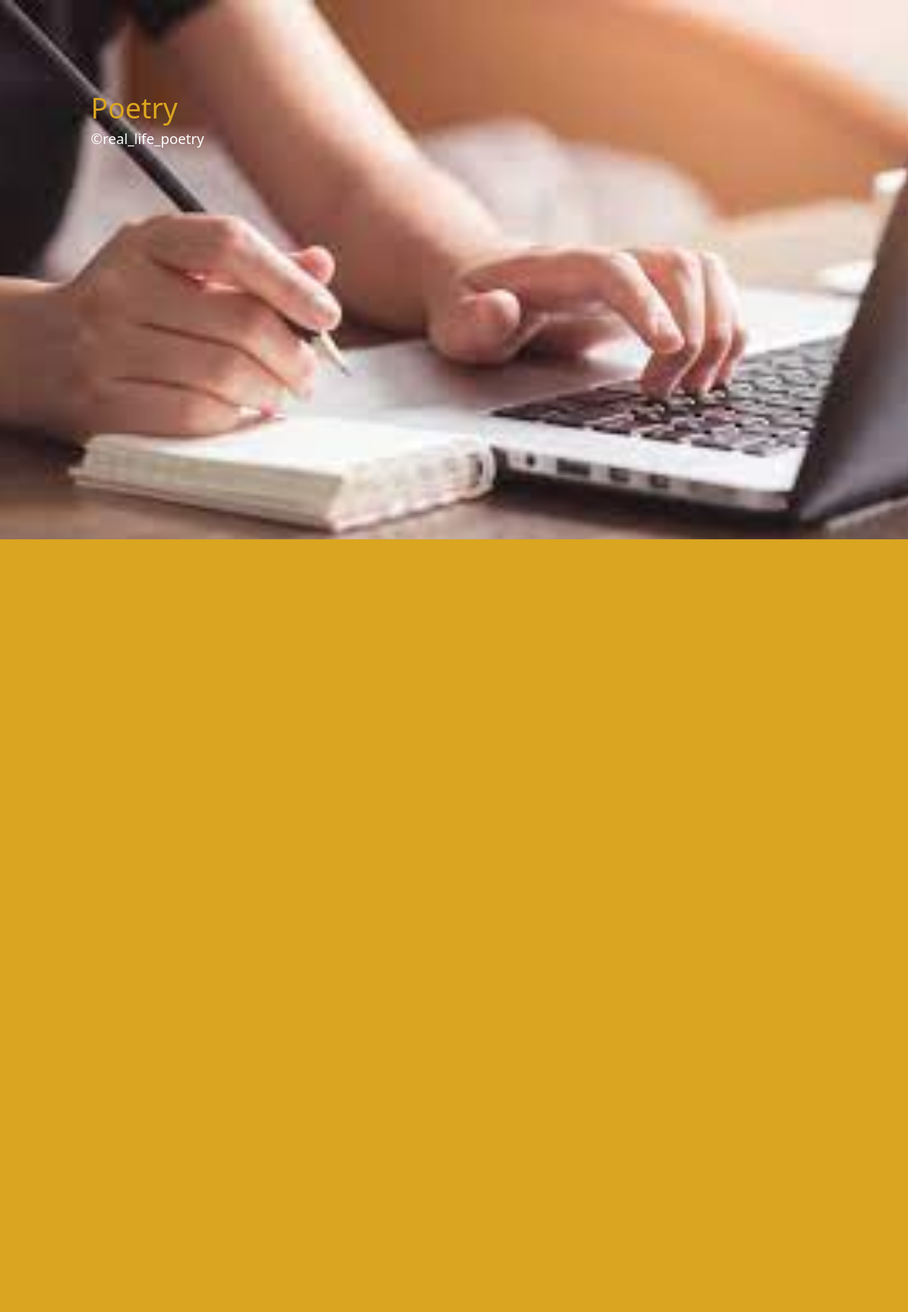
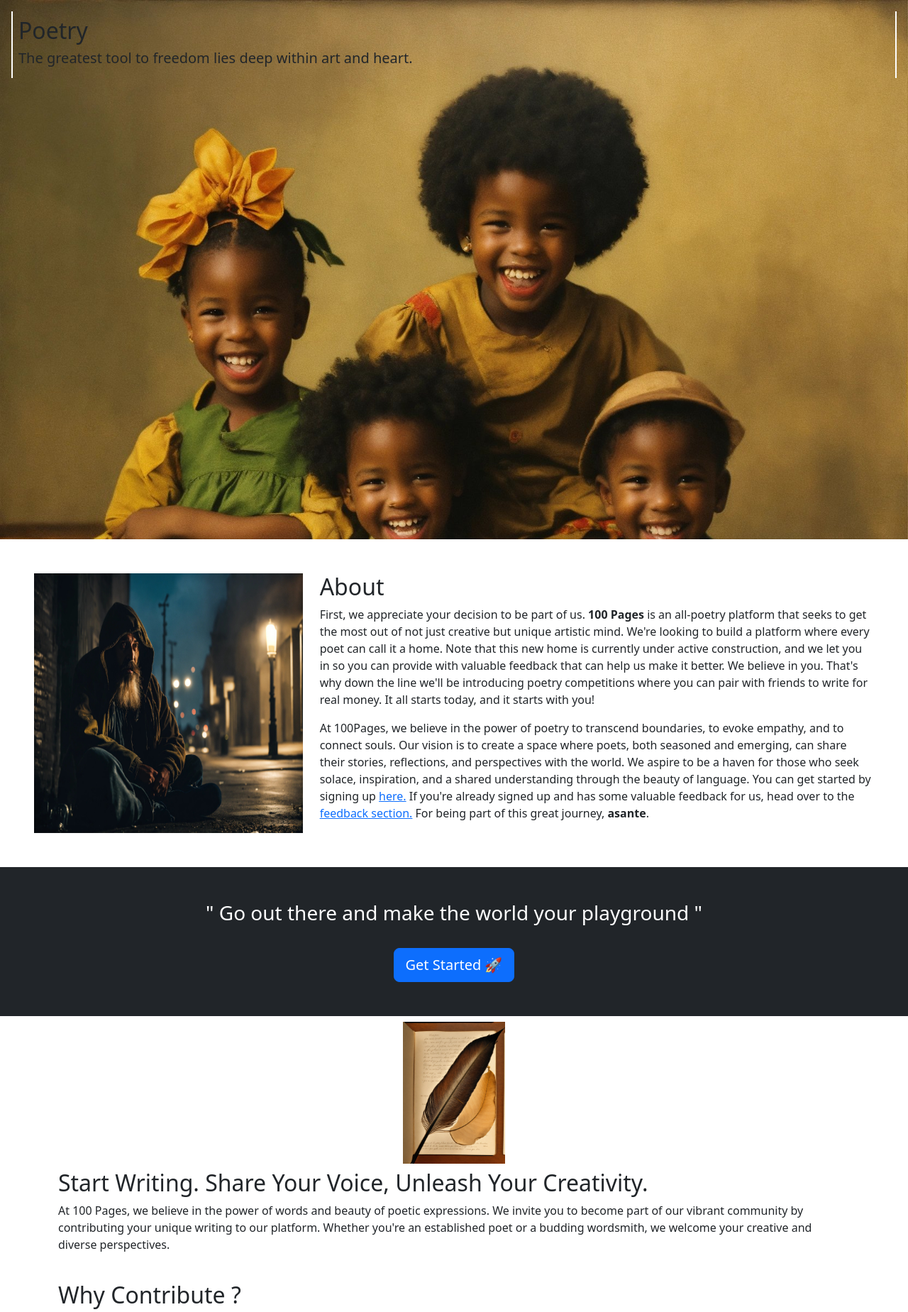
Before and after one commit to Kiprotich-Code/100Pages, a Django app: page / in a window 1280 px wide. Shown: the part 72-1921 px from the top of the page at 71% size. Before the commit the page ends 832 px from the top, so only its background shows below. Run offline with Django 4.2, Linux system fonts and the light colour scheme; some libraries are stand-ins or nearby versions.

Commit message:
First deployment

```diff
--- a/main/blog/forms.py
+++ b/main/blog/forms.py
@@ -1,5 +1,5 @@
 from django import forms
-from .models import Posts, Comment
+from .models import Posts, Comment, UserFeedback
 from django_summernote.widgets import SummernoteWidget, SummernoteInplaceWidget
 
 # Create forms here
@@ -14,3 +14,9 @@ class CommentForm(forms.ModelForm):
     class Meta:
         model = Comment
         fields = ('body', )
+
+
+class FeedbackForm(forms.ModelForm):
+    class Meta:
+        model = UserFeedback
+        fields = '__all__'
--- a/main/blog/models.py
+++ b/main/blog/models.py
@@ -36,14 +36,12 @@ class Comment(models.Model):
         return 'Comment {} by {}'.format(self.body, self.commenter)
 
 
-# class Upvote(models.Model):
-#     post = models.ForeignKey(Posts, on_delete=models.CASCADE, related_name='upvotes')
-#     upvoter = models.ForeignKey(User, on_delete=models.CASCADE)
-#     created_on = models.DateTimeField(auto_now_add=True)
-#     active = models.BooleanField(default=True)
+# Temporary model to check for users feedback
+class UserFeedback(models.Model):
+    name = models.CharField(max_length=100)
+    email = models.EmailField(blank=True)
+    subject = models.CharField(max_length=150)
+    message = models.TextField()
 
-#     class Meta:
-#         ordering = ['created_on']
-
-#     def __str__(self):
-#         return self.upvoter
+    def __str__(self):
+        return f'Feedback from {self.name}'
--- a/main/static/css/index.css
+++ b/main/static/css/index.css
@@ -1,28 +1,20 @@
 .header {
-    background-image: url('../images/img.jpeg');
+    background-image: url('../images/lexica7.jpg');
     background-size: cover;
     background-repeat: no-repeat;
     height: 95vh;
     background-position: top;
 }
 
-.header .header-col-1 > h2 {
-    padding: 10% 0 0 10%;
-    color: goldenrod;
-    text-transform: capitalize;
-    font-size: 40px;
-}
-
-.header .header-col-1 > h5 {
-    padding-left: 10%;
-    color: white;
-}
-
 #messages {
     width: max-content !important;
 }
 
-.header .header-col-1>h2 {
+ul {
+    list-style: none !important;
+}
+
+/* .header .header-col-1>h2 {
     padding: 10% 0 0 10%;
     color: goldenrod;
     text-transform: capitalize;
@@ -32,4 +24,4 @@
 .header .header-col-1>h5 {
     padding-left: 10%;
     color: white;
-}
+} */
--- a/main/static/js/view_profile.js
+++ b/main/static/js/view_profile.js
@@ -15,3 +15,7 @@ function showSection(sectionId) {
     selectedSection.style.display = 'block';
   }
 }
+
+function feedbackForm() {
+  alert("Thank you for giving us your feedback! We are glad to have you here!")
+}
--- a/main/templates/index.html
+++ b/main/templates/index.html
@@ -1,4 +1,5 @@
 {% load static %}
+{% load crispy_forms_filters %}
 
 <!DOCTYPE html>
 <html lang="en">
@@ -82,11 +83,114 @@
     {% endfor %}
   {% endif %}
   {% block content %}
-  <div class="header row">
-    <div class="col header-col-1">
+  <div class="header p-3 align-self-end">
+    <div class="p-2 border border-2 border-white border-left-0 border-top-0 border-bottom-0">
       <h2>Poetry</h2>
-      <h5>©real_life_poetry</h5>
+      <h5 class="fw-light">The greatest tool to freedom lies deep within art and heart.</h5>
     </div>
+  </div>
+
+  <!-- about section  -->
+  <div class="about">
+    <div class="row p-5">
+      <div class="col col-md-4">
+        <img src="{% static 'images/lexica5.jpg'%}" alt="image" style="width: 100%; height: 100%;">
+      </div>
+      <div class="col">
+        <h2>About</h2>
+        <p>
+          First, we appreciate your decision to be part of us.
+          <strong>100 Pages</strong> is an all-poetry platform that seeks to get the most out of not just creative but unique artistic mind.
+          We're looking to build a platform where every poet can call it a home.
+          Note that this new home is currently under active construction, and we let you in so you can provide with valuable feedback that can help us make it better.
+          We believe in you. That's why down the line we'll be introducing poetry competitions where you can pair with friends to write for real money.
+          It all starts today, and it starts with you!
+        </p>
+
+        <p>
+          At 100Pages, we believe in the power of poetry to transcend boundaries, to evoke empathy, and to connect souls.
+          Our vision is to create a space where poets, both seasoned and emerging, can share their stories, reflections, and perspectives with the world.
+          We aspire to be a haven for those who seek solace, inspiration, and a shared understanding through the beauty of language.
+          You can get started by signing up <a href="">here.</a>
+          If you're already signed up and has some valuable feedback for us, head over to the <a href="">feedback section.</a>
+          For being part of this great journey, <strong> asante</strong>.
+        </p>
+      </div>
+    </div>
+    <!-- hero section  -->
+    <div class="bg-dark text-white text-center p-5">
+      <h3>
+        " Go out there and make the world your playground "
+      </h3><br>
+      <button class="btn btn-lg btn-primary">Get Started 🚀</button>
+    </div>
+
+    <!-- writing guidlines  -->
+    <div class="container">
+      <div class="text-center p-2">
+        <img src="{% static 'images/lexica1.jpg'%}" alt="image" style="height: 200px;">
+      </div>
+      <div>
+        <h2>Start Writing. Share Your Voice, Unleash Your Creativity.</h2>
+        <p>
+          At 100 Pages, we believe in the power of words and beauty of poetic expressions.
+          We invite you to become part of our vibrant community by contributing your unique writing to our platform.
+          Whether you're an established poet or a budding wordsmith, we welcome your creative and diverse perspectives.
+        </p><br>
+
+        <h2>Why Contribute ?</h2>
+        <p>
+          <strong>🔥 Amplify your voice:</strong><br>
+          1. Showcase your talent to a global audience passionate about creativity.<br>
+          2. Build your personal brand and connect with fellow poets and enthusiasts.<br><br>
+
+          <strong>🚀 Inspire Others:</strong><br>
+          1. Your words have the potential to inspire, provoke thought, and evoke emotions.<br>
+          2. Contribute to a space where creativity knows no bounds and imagination is celebrated.<br><br>
+
+          <strong>📚 Community Engagement:</strong><br>
+          1. Join a community of like-minded individuals who appreciate the power of language.<br>
+          2. Receive constructive feedback and encouragement to enhance your craft.<br><br>
+        </p>
+      </div>
+    </div>
+  </div>
+
+  <!-- Feedback  -->
+  <div class="container py-3">
+    <p class="small fw-light"> We value your feedback!</p>
+    <form action="" method="post">
+      {% csrf_token%}
+      <h2>Feedback Form</h2>
+      {{form | crispy}}
+      <button type="submit" class="btn btn-primary" onclick="feedbackForm()">Submit Feedback</button>
+    </form>
+  </div>
+  <!-- Footer  -->
+  <footer>
+    <div class="row text-right h-50 bg-dark text-white p-3">
+      <div class="col col-md-8 p-md-3">
+        <h3 style="color: goldenrod;">100 Pages</h3>
+        <p>
+          Join us in creating a tapestry of words that reflects the beauty, pain, and complexity of the human experience.
+          Your contribution matters, and we can't wait to explore the realms of your creativity.
+          Start sharing your poetry today and be a part of something truly extraordinary.
+          Together, let's make 100Pages a vibrant tapestry of poetic expression!
+        </p>
+      </div>
+      <div class="col py-md-3">
+        <ul>
+          <li><a class="text-decoration-none text-white" href="">Home</a></li>
+          <li><a href="" class="text-decoration-none text-white">Updates</a></li>
+          <li><a href="" class="text-decoration-none text-white">Feedback</a></li>
+          <li><a href="" class="text-decoration-none text-white">Get Started</a></li>
+        </ul>
+      </div>
+    </div>
+  </footer>
+
+  <div class="row bg-dark text-center p-3 text-white">
+    <h3 class="fw-lighter small">With 💙 from <a href="#" class="text-decoration-none">100Pages</a></h3>
   </div>
   {% endblock %}
   <!--  Script tags -->
--- a/main/users/views.py
+++ b/main/users/views.py
@@ -7,10 +7,21 @@ from blog.models import Posts
 from django.contrib import messages
 from django.core.paginator import Paginator
 from django.contrib.auth.decorators import login_required
+from blog.forms import FeedbackForm
 
 # Create your views here.
 def home(request):
-    return render(request, 'index.html')
+    if request.method == 'POST':
+        form = FeedbackForm(request.POST)
+        if form.is_valid():
+            form.save()
+            return redirect('home')
+    else:
+        form = FeedbackForm()
+    context = {
+        'form': form
+    }
+    return render(request, 'index.html', context)
 
 def login_user(request):
     if request.method == "POST":
```
Also changed, not shown: main/blog/migrations/0011_userfeedback.py (added), main/db.sqlite3, main/static/images/lexica.jpg (added), main/static/images/lexica1.jpg (added), main/static/images/lexica3.jpg (added), main/static/images/lexica4.jpg (added), main/static/images/lexica5.jpg (added), main/static/images/lexica6.jpg (added), main/static/images/lexica7.jpg (added), main/static/images/mid1.png (added), main/static/images/midjourney.png (added).
